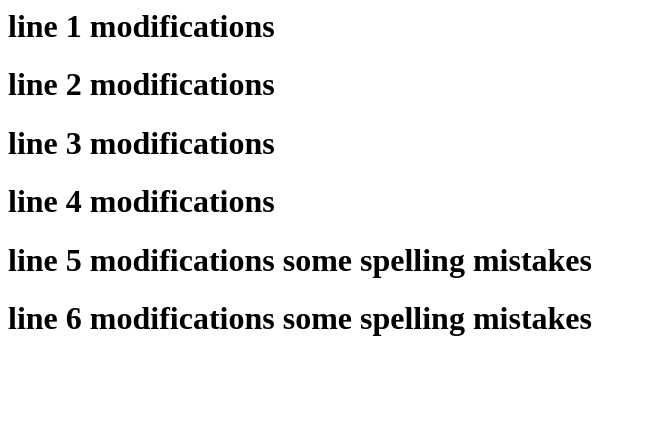
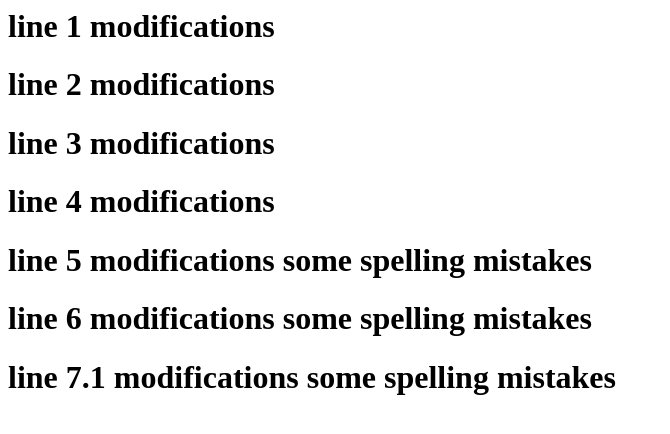
Before and after one commit to BalaKrishnanrdj/rebase, a plain HTML site: page index.html in a window 1280 px wide. Shown: the whole page, without its empty margins (0-670 px from the left). Drawn offline with Linux system fonts and the light colour scheme.

Commit message:
line 7.1 is added after correct modification

```diff
--- a/index.html
+++ b/index.html
@@ -4,3 +4,4 @@
 <h1>line 4 modifications</h1>
 <h1>line 5 modifications some spelling mistakes</h1>
 <h1>line 6 modifications some spelling mistakes</h1>
+<h1>line 7.1 modifications some spelling mistakes</h1>
```
